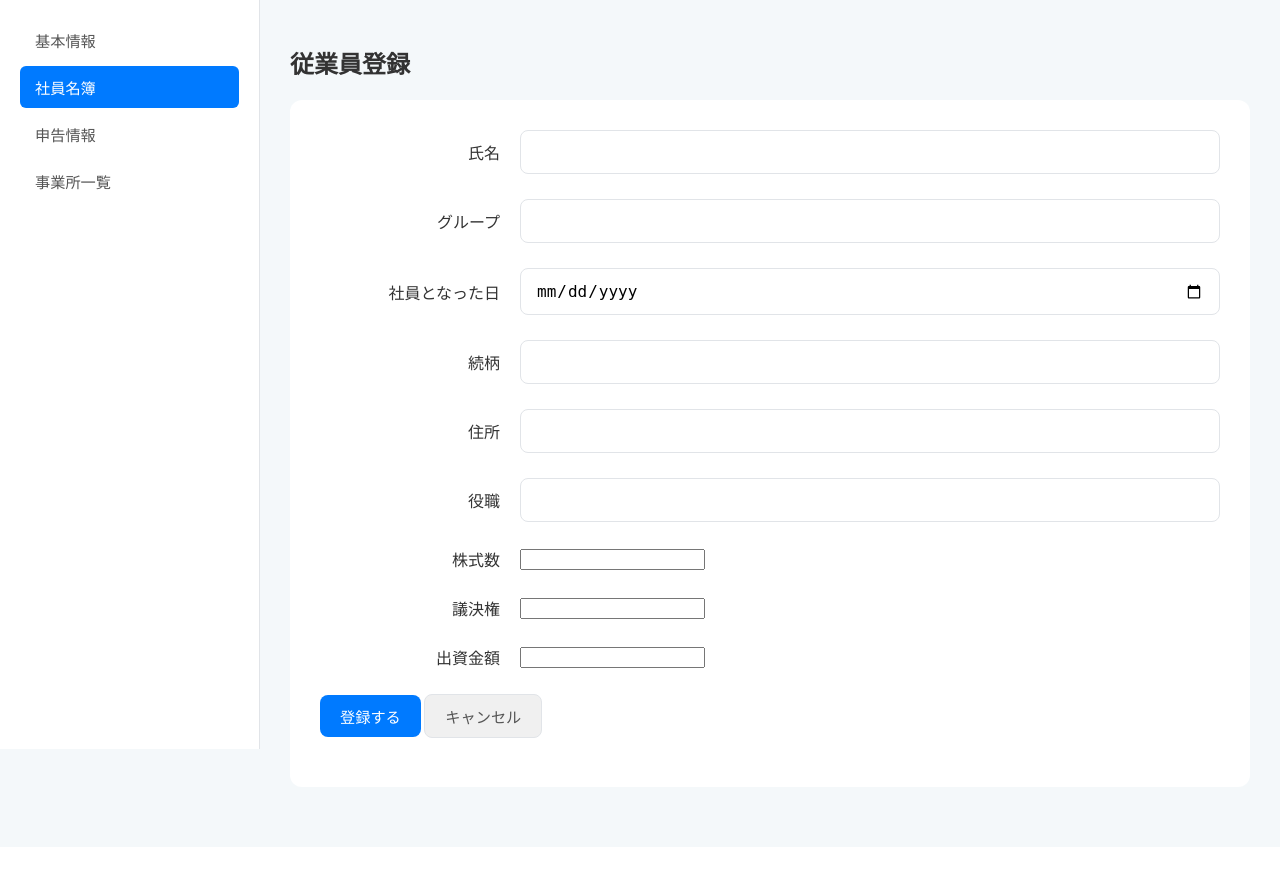
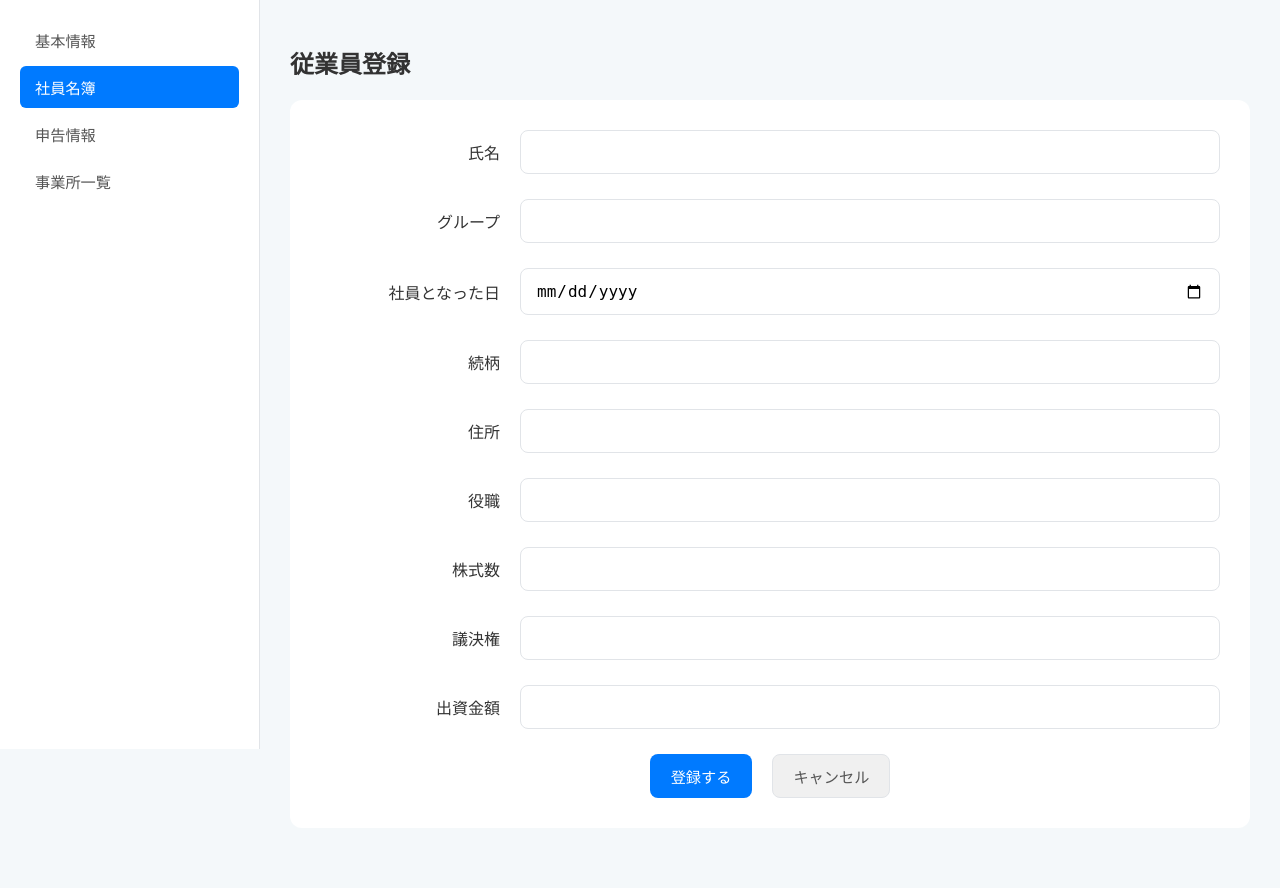
Before and after one commit to h-shimamon/small_business_tax_app, a Flask app: page /company/employee/register in a window 1280 px wide. Shown: the part 51-939 px from the top of the page. Before the commit the page ends 800 px from the top, so only its background shows below. Run offline with Flask 3, Linux system fonts and the light colour scheme.

Commit message:
社員登録画面追加

```diff
--- a/app/company/forms.py
+++ b/app/company/forms.py
@@ -3,6 +3,7 @@
 from flask_wtf import FlaskForm
 from wtforms import StringField, DateField, IntegerField, SubmitField
 from wtforms.validators import DataRequired, Optional
+from wtforms.widgets import TextInput
 
 class EmployeeForm(FlaskForm):
     """従業員情報を登録・編集するためのフォーム"""
@@ -11,8 +12,8 @@ class EmployeeForm(FlaskForm):
     joined_date = DateField('社員となった日', validators=[Optional()])
     relationship = StringField('続柄', validators=[Optional()])
     address = StringField('住所', validators=[Optional()])
-    shares_held = IntegerField('株式数', validators=[Optional()])
-    voting_rights = IntegerField('議決権', validators=[Optional()])
+    shares_held = IntegerField('株式数', validators=[Optional()], widget=TextInput())
+    voting_rights = IntegerField('議決権', validators=[Optional()], widget=TextInput())
     position = StringField('役職', validators=[Optional()])
-    investment_amount = IntegerField('出資金額', validators=[Optional()])
+    investment_amount = IntegerField('出資金額', validators=[Optional()], widget=TextInput())
     submit = SubmitField('登録する')
--- a/app/static/css/style.css
+++ b/app/static/css/style.css
@@ -179,18 +179,34 @@ button { padding: 15px; background-color: var(--accent-color); color: white; bor
 /* --- ボタンのスタイル --- */
 /* プライマリボタン（新規登録など） */
 .button-primary {
-    display: inline-block; /* aタグでもボタンのように振る舞わせる */
+    display: inline-block;
     padding: 10px 20px;
     background-color: var(--accent-color);
     color: white;
-    border: none;
+    border: 1px solid transparent; /* ★枠線の分のスペースを確保するため、透明な枠線を追加 */
     border-radius: 8px;
     font-size: 0.95rem;
     font-weight: 500;
-    text-decoration: none; /* aタグの下線を消す */
+    text-decoration: none;
     cursor: pointer;
     transition: background-color 0.2s;
-    margin-bottom: 20px; /* ★この行を追加 */
+    box-sizing: border-box; /* ★高さを揃えるため計算方法を統一 */
+}
+
+/* セカンダリボタン（キャンセルなど） */
+.button-secondary {
+    display: inline-block;
+    padding: 10px 20px;
+    background-color: #f0f0f0;
+    color: var(--text-secondary);
+    border: 1px solid var(--border-color);
+    border-radius: 8px;
+    font-size: 0.95rem;
+    font-weight: 500;
+    text-decoration: none;
+    cursor: pointer;
+    transition: background-color 0.2s;
+    box-sizing: border-box; /* ★高さを揃えるため計算方法を統一 */
 }
 
 .button-primary:hover {
@@ -248,3 +264,9 @@ button { padding: 15px; background-color: var(--accent-color); color: white; bor
     justify-content: center;
     gap: 8px; /* ボタン間の隙間を8pxに設定 */
 }
+.form-actions {
+    display: flex;
+    justify-content: center;
+    gap: 20px;
+    margin-top: 20px;
+}
```
